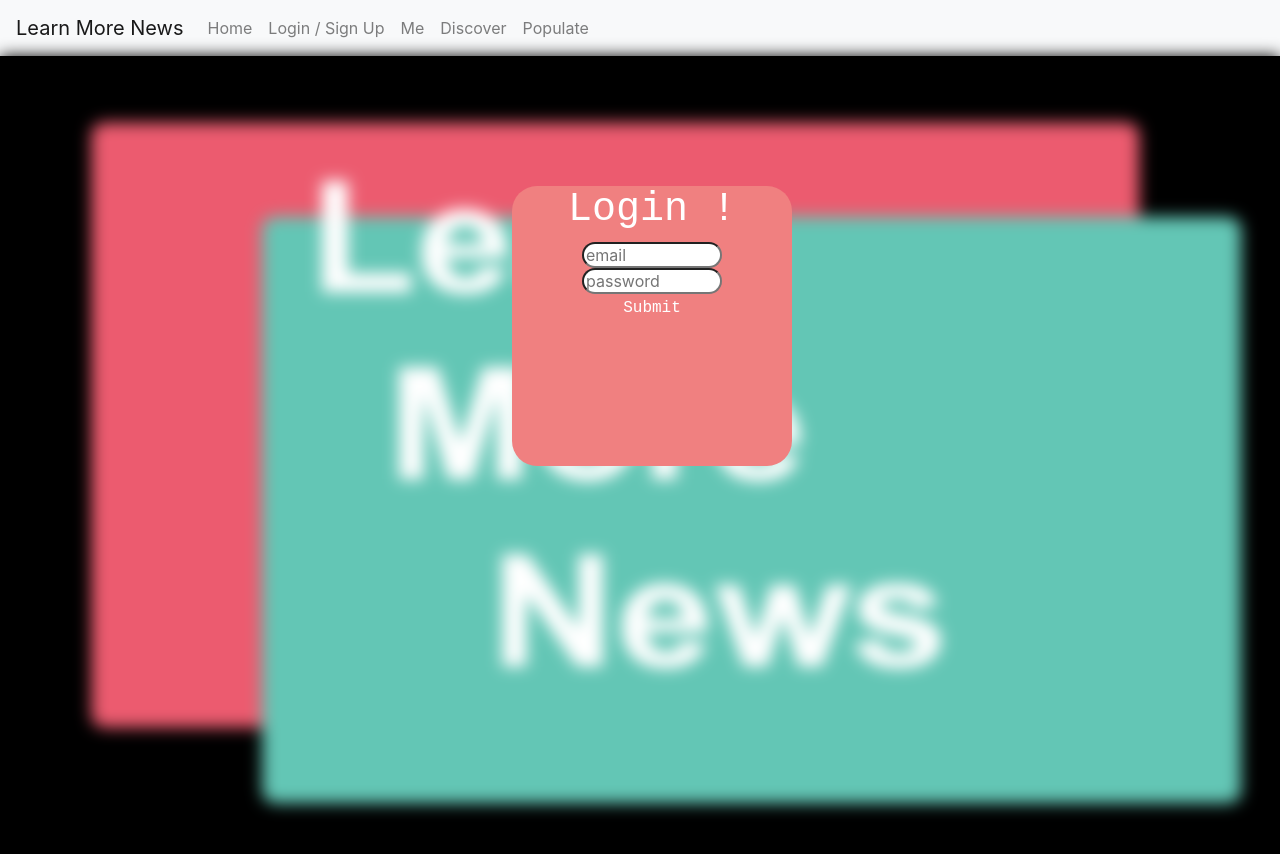
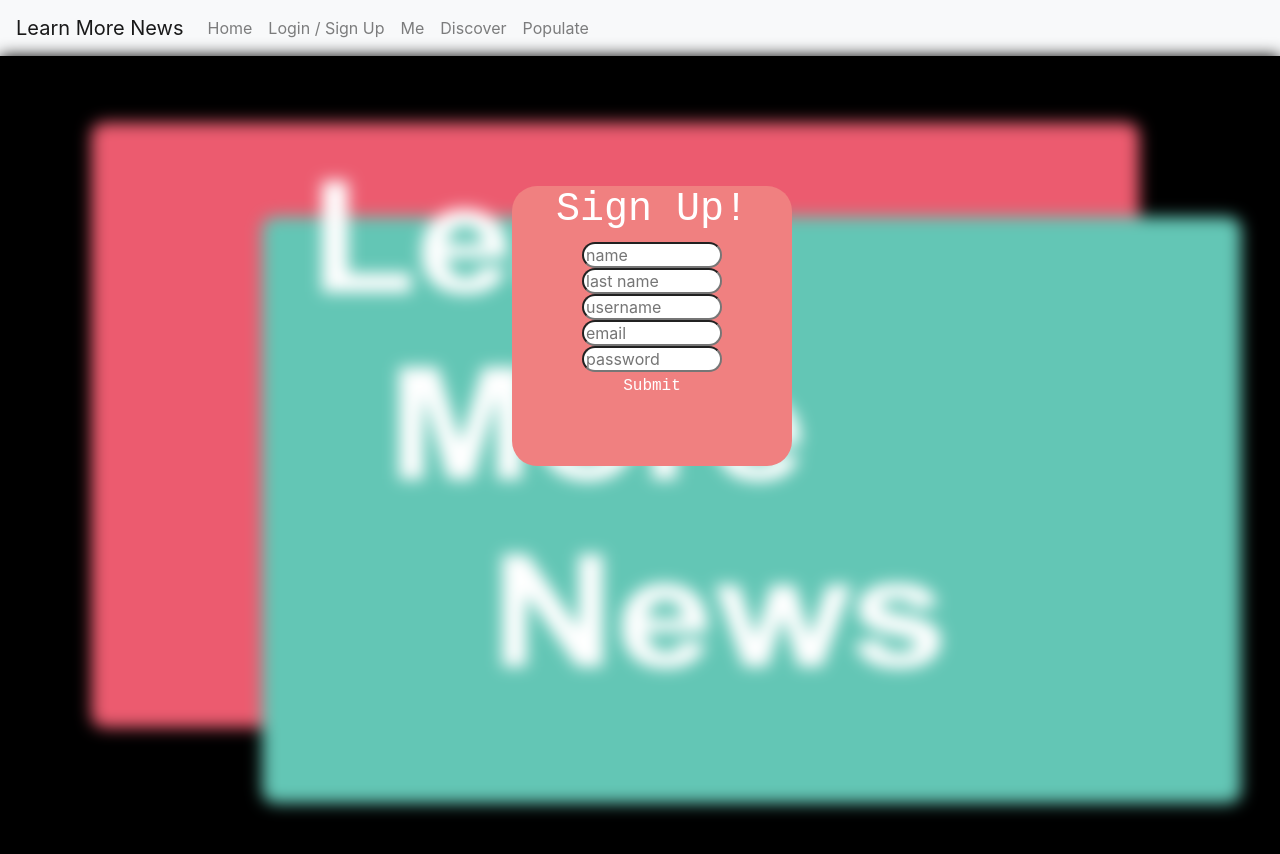
Before and after one commit to viaduct12/project-3, a React (Create React App) app in the folder lmn/: page /signup in a window 1280 px wide. Built offline with nearby package versions, Linux system fonts and the light colour scheme.

Commit message:
added the sign up function to talk to the external server

```diff
--- a/lmn/package.json
+++ b/lmn/package.json
@@ -5,6 +5,7 @@
   "private": true,
   "dependencies": {
     "axios": "^0.19.0",
+    "dotenv": "^8.0.0",
     "gh-pages": "2.0.1",
     "react": "^16.8.6",
     "react-dom": "^16.8.6",
--- a/lmn/src/App.js
+++ b/lmn/src/App.js
@@ -18,7 +18,7 @@ import Discover from "./pages/Discover";
 import Populate from "./pages/Populate";
 // import Forum from "./pages/Forum";
 
-
+require('dotenv').config();
 //-------IMPORTING PAGES-------
 
 function App() {
--- a/lmn/src/pages/Login/index.js
+++ b/lmn/src/pages/Login/index.js
@@ -5,9 +5,9 @@ import titleImage from '../Title/image/titleImage.png';
 class Login extends React.Component {
 
     state = {
-        fistName: "",
-        Lname: "",
-        Uname: "",
+        // fistName: "",
+        // Lname: "",
+        // Uname: "",
         password: "",
         email: "",
     };
@@ -20,14 +20,13 @@ class Login extends React.Component {
 
     handleSubmit = (event) => {
         event.preventDefault();
-        alert('here is value ' + this.state.value);
-
+        alert('here is value ' + this.state.password + this.state.email);
     }
 
     render() {
         return (
 
-          <div id="loginBackground">
+        <div id="loginBackground">
             {/* <div style={{backgroundImage: ${titleImage} }} ></div> */}
             {/* <div id="imageBackround"> */}
                 <img class="responsive" id="loginBPicture" src={titleImage} alt="" />
@@ -35,16 +34,13 @@ class Login extends React.Component {
             <div class="front" id="containerLogin">
             {/* <img class="responsive" id="loginBPicture" src={titleImage} alt="" /> */}
                 <h1>Sign up!</h1>
-            <form onSumbit={this.handleSubmit}>
-                    <input id="input" type="text" name="firstName" value={this.state.Fname} onChange={this.handleChange} placeholder="name"/><br/>
-                    <input id="input" type="text" name="Lname" value={this.state.Lname} onChange={this.handleChange} placeholder="last name"/><br/>
-                    <input id="input" type="text" name="Uname" value={this.state.Uname} onChange={this.handleChange} placeholder="username"/><br/>
+                <form onSubmit={this.handleSubmit}>
+                    <input id="input" type="text" name="email" value={this.state.email} onChange={this.handleChange} placeholder="email"/><br/>
                     <input id="input" type="text" name="password" value={this.state.password} onChange={this.handleChange} placeholder="password"/><br/>
-                    <input id="input" type="text" name="email" value={this.state.email} onChange={this.handleChange} placeholder="email"/><br/>
-                    <button class="astext" type="submit" >Submit</button>
-            </form>
+                    <button className="astext" type="submit" >Submit</button>
+                </form>
             </div>
-          </div>
+        </div>
 
         );
     }
--- a/lmn/src/pages/SignUp/index.js
+++ b/lmn/src/pages/SignUp/index.js
@@ -1,10 +1,14 @@
 import React from "react";
 import './style.css';
 import titleImage from '../Title/image/titleImage.png';
+import API from "../../utils/API";
 
 class SignUp extends React.Component {
 
     state = {
+        firstName: "",
+        lastName: "",
+        username: "",
         password: "",
         email: "",
     };
@@ -17,28 +21,32 @@ class SignUp extends React.Component {
 
     handleSubmit = (event) => {
         event.preventDefault();
-        alert('here is value ' + this.state.value);
+        // alert('here is value ' + this.state.value);
+        API.createUser(this.state).then().catch(err => console.log(err));
 
     }
 
     render() {
         return (
 
-          <div id="loginBackground">
+        <div id="loginBackground">
             {/* <div style={{backgroundImage: ${titleImage} }} ></div> */}
             {/* <div id="imageBackround"> */}
-                <img class="responsive" id="loginBPicture" src={titleImage} alt="" />
+                <img className="responsive" id="loginBPicture" src={titleImage} alt="" />
             {/* </div> */}
-            <div class="front" id="containerLogin">
+            <div className="front" id="containerLogin">
             {/* <img class="responsive" id="loginBPicture" src={titleImage} alt="" /> */}
-                <h1>Login !</h1>
-            <form onSumbit={this.handleSubmit}>
-            <input id="input" type="text" name="email" value={this.state.email} onChange={this.handleChange} placeholder="email"/><br/>
-                    <input id="input" type="text" name="password" value={this.state.password} onChange={this.handleChange} placeholder="password"/><br/>
-                    <button class="astext" type="submit" >Submit</button>
+                <h1>Sign Up!</h1>
+                <form onSubmit={this.handleSubmit}>
+                    <input id="input" type="text" name="firstName" value={this.state.firstName} onChange={this.handleChange} placeholder="name" /><br />
+                    <input id="input" type="text" name="lastName" value={this.state.lastName} onChange={this.handleChange} placeholder="last name" /><br />
+                    <input id="input" type="text" name="username" value={this.state.username} onChange={this.handleChange} placeholder="username" /><br />
+                    <input id="input" type="text" name="email" value={this.state.email} onChange={this.handleChange} placeholder="email" /><br />
+                    <input id="input" type="text" name="password" value={this.state.password} onChange={this.handleChange} placeholder="password" /><br />
+                <button className="astext" type="submit" userInfo={this.state}>Submit</button>
             </form>
             </div>
-          </div>
+        </div>
 
         );
     }
--- a/lmn/src/utils/API.js
+++ b/lmn/src/utils/API.js
@@ -9,6 +9,16 @@ export default {
   },
   searchPodcast: function(querySearch) {
     return axios.get("https://listen-api.listennotes.com/api/v2/search?q=" + querySearch)
+  },
+  createUser: function(userInfo){
+    console.log(userInfo, "inside api request");
+    // return axios.post("https://lmn-news-api.herokuapp.com/api/signup",{
+    return axios.post("http://localhost:3000/api/signup",{ data: {
+      "firstName": userInfo.firstName,
+      "lastName": userInfo.lastName,
+      "username": userInfo.username,
+      "email": userInfo.email,
+      "password": userInfo.password
+    }})
   }
-
 }
```
Also changed, not shown: lmn/src/pages/Populate/index.js (+0 -18 lines), 1 other file (tests, documents, lock files or other folders).
